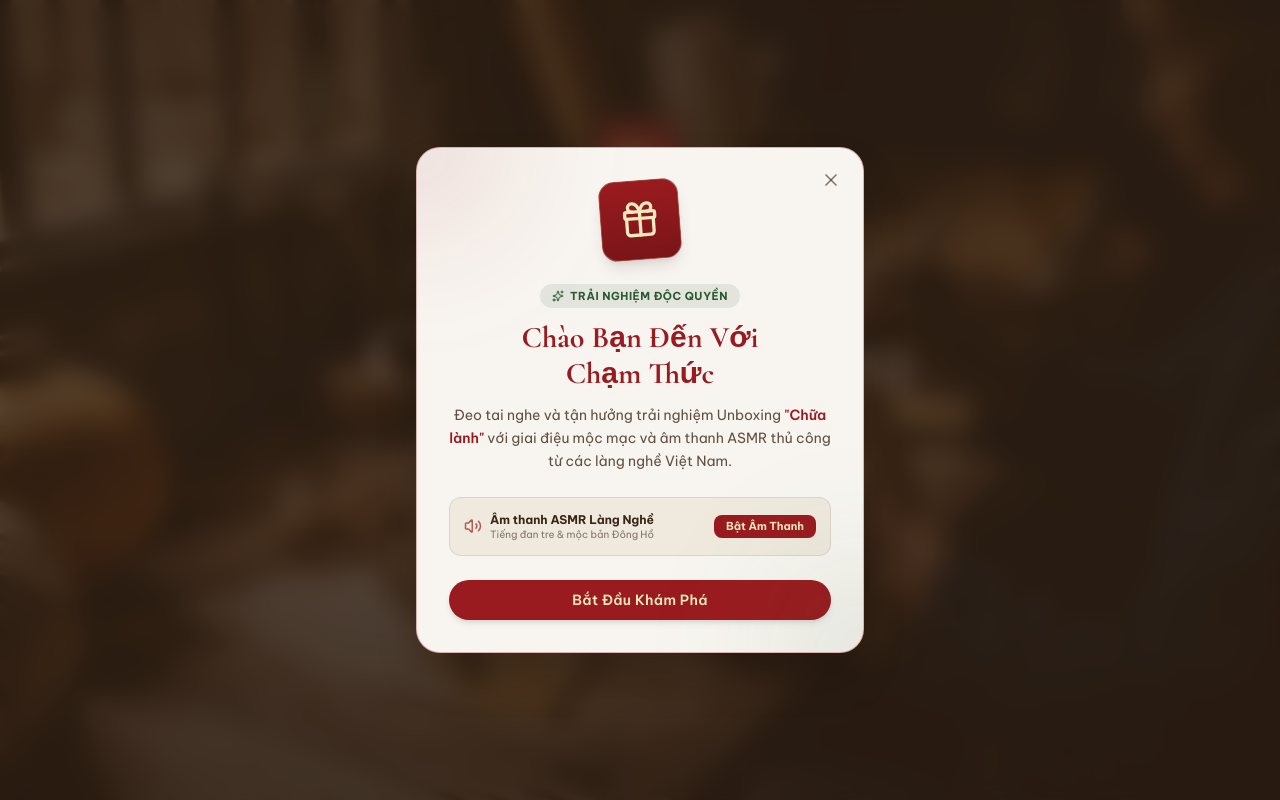
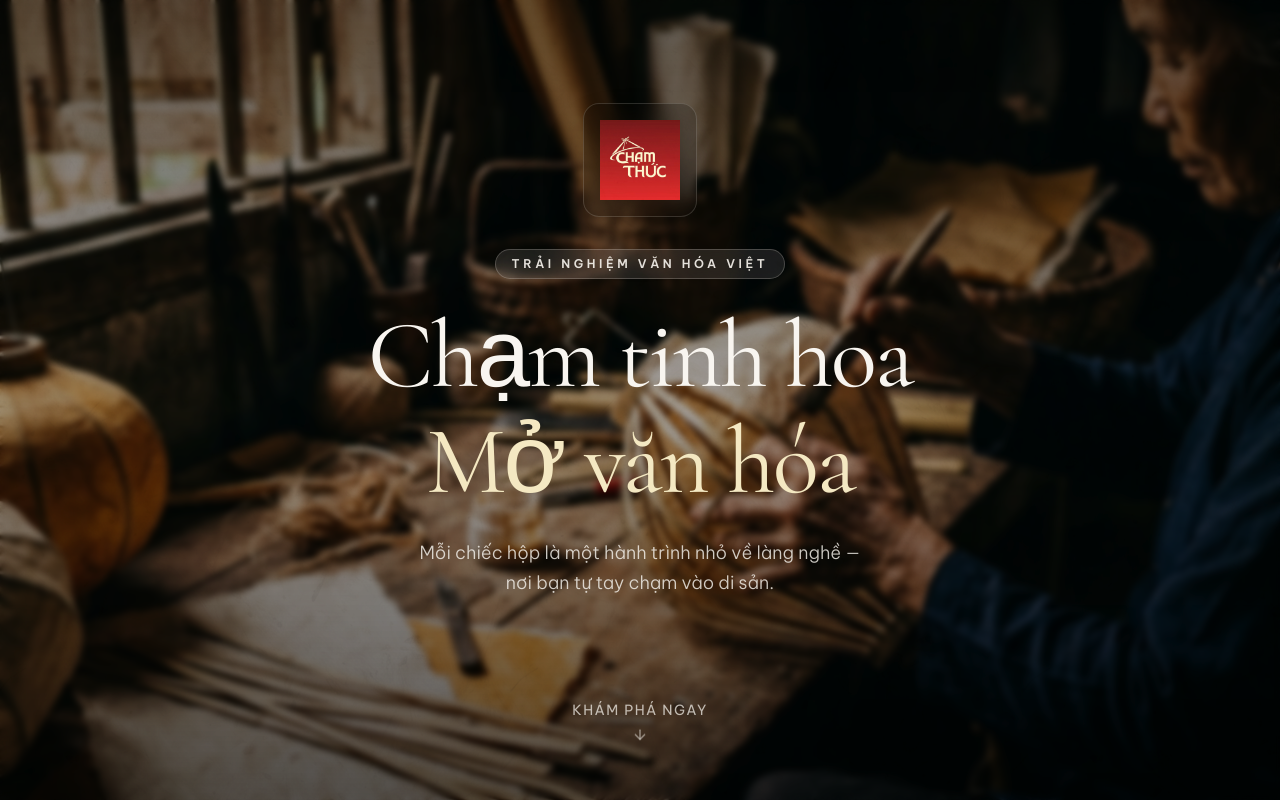
Before and after one commit to justccuong/Cham_Thuc, a Next.js app: page / in a window 1280 px wide. Shown: the top 800 px of the page. Built offline with nearby package versions, Linux system fonts and the light colour scheme.

Commit message:
refactor: Remove welcome unboxing popup (ShowOncePopup)

```diff
--- a/src/app/page.tsx
+++ b/src/app/page.tsx
@@ -3,7 +3,6 @@ import HeroSection from "@/components/HeroSection";
 import ProductCollection from "@/components/ProductCollection";
 import CulturalStation from "@/components/CulturalStation";
 import B2BSection from "@/components/B2BSection";
-import ShowOncePopup from "@/components/ShowOncePopup";
 import Footer from "@/components/Footer";
 
 export default function Home() {
@@ -15,7 +14,6 @@ export default function Home() {
         aria-hidden="true"
       />
 
-      <ShowOncePopup />
       <Navbar />
       <main className="flex-grow">
         <HeroSection />
--- a/src/components/ShowOncePopup.tsx
+++ /dev/null
@@ -1,132 +0,0 @@
-"use client";
-
-import React, { useState, useEffect } from "react";
-import { motion, AnimatePresence } from "framer-motion";
-import { Sparkles, Volume2, X, Gift } from "lucide-react";
-import { Button } from "@/components/ui/Button";
-
-const COOKIE_NAME = "preload_unboxing_seen";
-const COOKIE_EXPIRY_HOURS = 24;
-
-export const ShowOncePopup: React.FC = () => {
-  const [isVisible, setIsVisible] = useState(false);
-  const [isPlayingAudio, setIsPlayingAudio] = useState(false);
-
-  useEffect(() => {
-    // Check browser cookie
-    const cookies = document.cookie.split(";").map((c) => c.trim());
-    const hasSeen = cookies.some((c) => c.startsWith(`${COOKIE_NAME}=true`));
-
-    if (!hasSeen) {
-      // Show popup after 1s delay for smooth entry
-      const timer = setTimeout(() => {
-        setIsVisible(true);
-      }, 1000);
-      return () => clearTimeout(timer);
-    }
-  }, []);
-
-  const handleDismiss = () => {
-    setIsVisible(false);
-    // Set 24h Cookie
-    const date = new Date();
-    date.setTime(date.getTime() + COOKIE_EXPIRY_HOURS * 60 * 60 * 1000);
-    document.cookie = `${COOKIE_NAME}=true; expires=${date.toUTCString()}; path=/; SameSite=Lax`;
-  };
-
-  return (
-    <AnimatePresence>
-      {isVisible && (
-        <div className="fixed inset-0 z-50 flex items-center justify-center p-4">
-          {/* Backdrop */}
-          <motion.div
-            initial={{ opacity: 0 }}
-            animate={{ opacity: 1 }}
-            exit={{ opacity: 0 }}
-            onClick={handleDismiss}
-            className="absolute inset-0 bg-[#3A2618]/70 backdrop-blur-md"
-          />
-
-          {/* Modal Container */}
-          <motion.div
-            initial={{ opacity: 0, scale: 0.85, y: 30 }}
-            animate={{ opacity: 1, scale: 1, y: 0 }}
-            exit={{ opacity: 0, scale: 0.85, y: 30 }}
-            transition={{ type: "spring", damping: 25, stiffness: 300 }}
-            className="relative w-full max-w-md bg-[#F8F5F0] rounded-3xl p-6 sm:p-8 shadow-2xl border border-[#9A1B1F]/30 text-[#3A2618] text-center overflow-hidden z-10"
-          >
-            {/* Ambient Background Glow */}
-            <div className="absolute -top-24 -left-24 w-48 h-48 bg-[#9A1B1F]/10 rounded-full blur-3xl pointer-events-none" />
-            <div className="absolute -bottom-24 -right-24 w-48 h-48 bg-[#285834]/10 rounded-full blur-3xl pointer-events-none" />
-
-            <button
-              onClick={handleDismiss}
-              className="absolute top-4 right-4 text-[#3A2618]/60 hover:text-[#9A1B1F] p-1.5 rounded-full hover:bg-black/5 transition-colors"
-              aria-label="Đóng popup"
-            >
-              <X size={20} />
-            </button>
-
-            {/* Unboxing Icon Animation */}
-            <motion.div
-              animate={{ rotate: [0, -5, 5, -5, 0] }}
-              transition={{ repeat: Infinity, duration: 3, ease: "easeInOut" }}
-              className="w-20 h-20 mx-auto bg-gradient-to-b from-[#9A1B1F] to-[#7A1518] text-[#F4E8C1] rounded-2xl flex items-center justify-center shadow-lg border border-[#F4E8C1]/30 mb-6"
-            >
-              <Gift size={40} />
-            </motion.div>
-
-            {/* Badge */}
-            <div className="inline-flex items-center gap-1.5 px-3 py-1 rounded-full bg-[#285834]/10 text-[#285834] text-[11px] font-bold uppercase tracking-wider mb-3">
-              <Sparkles size={12} />
-              <span>Trải Nghiệm Độc Quyền</span>
-            </div>
-
-            {/* Title */}
-            <h3 className="font-serif text-2xl sm:text-3xl font-bold text-[#9A1B1F] mb-3">
-              Chào Bạn Đến Với<br />Chạm Thức
-            </h3>
-
-            {/* Description */}
-            <p className="font-sans text-xs sm:text-sm text-[#3A2618]/80 leading-relaxed mb-6 font-normal">
-              Đeo tai nghe và tận hưởng trải nghiệm Unboxing <strong className="font-semibold text-[#9A1B1F]">"Chữa lành"</strong> với giai điệu mộc mạc và âm thanh ASMR thủ công từ các làng nghề Việt Nam.
-            </p>
-
-            {/* ASMR Sound Toggle Simulation */}
-            <div className="bg-[#EFE9DE] rounded-xl p-3.5 mb-6 flex items-center justify-between border border-[#3A2618]/10 text-xs">
-              <div className="flex items-center gap-2 text-left">
-                <Volume2 size={18} className="text-[#9A1B1F] animate-pulse" />
-                <div>
-                  <div className="font-bold text-[#3A2618]">Âm thanh ASMR Làng Nghề</div>
-                  <div className="text-[10px] text-[#3A2618]/60">Tiếng đan tre & mộc bản Đông Hồ</div>
-                </div>
-              </div>
-              <button
-                onClick={() => setIsPlayingAudio(!isPlayingAudio)}
-                className={`px-3 py-1 rounded-lg font-bold text-[11px] transition-colors ${
-                  isPlayingAudio
-                    ? "bg-[#285834] text-white"
-                    : "bg-[#9A1B1F] text-[#F4E8C1]"
-                }`}
-              >
-                {isPlayingAudio ? "Đang Phát" : "Bật Âm Thanh"}
-              </button>
-            </div>
-
-            {/* Action Buttons */}
-            <Button
-              variant="primary"
-              size="md"
-              onClick={handleDismiss}
-              className="w-full bg-[#9A1B1F] hover:bg-[#7A1518] text-[#F4E8C1] shadow-md"
-            >
-              Bắt Đầu Khám Phá
-            </Button>
-          </motion.div>
-        </div>
-      )}
-    </AnimatePresence>
-  );
-};
-
-export default ShowOncePopup;
```
